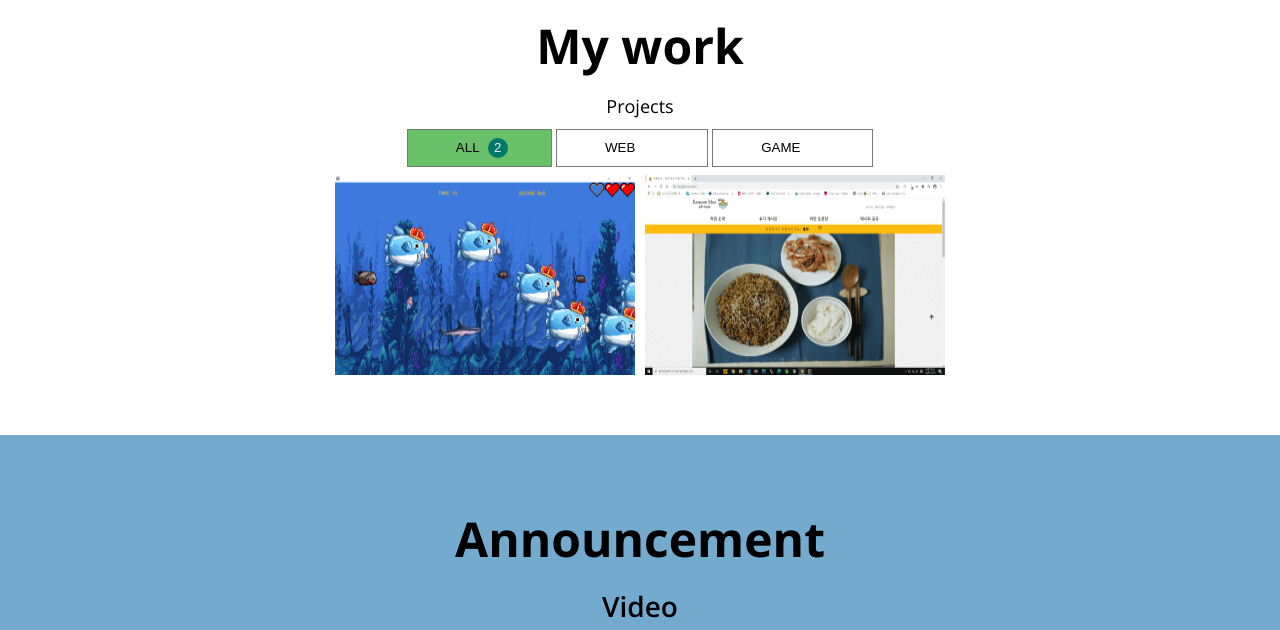
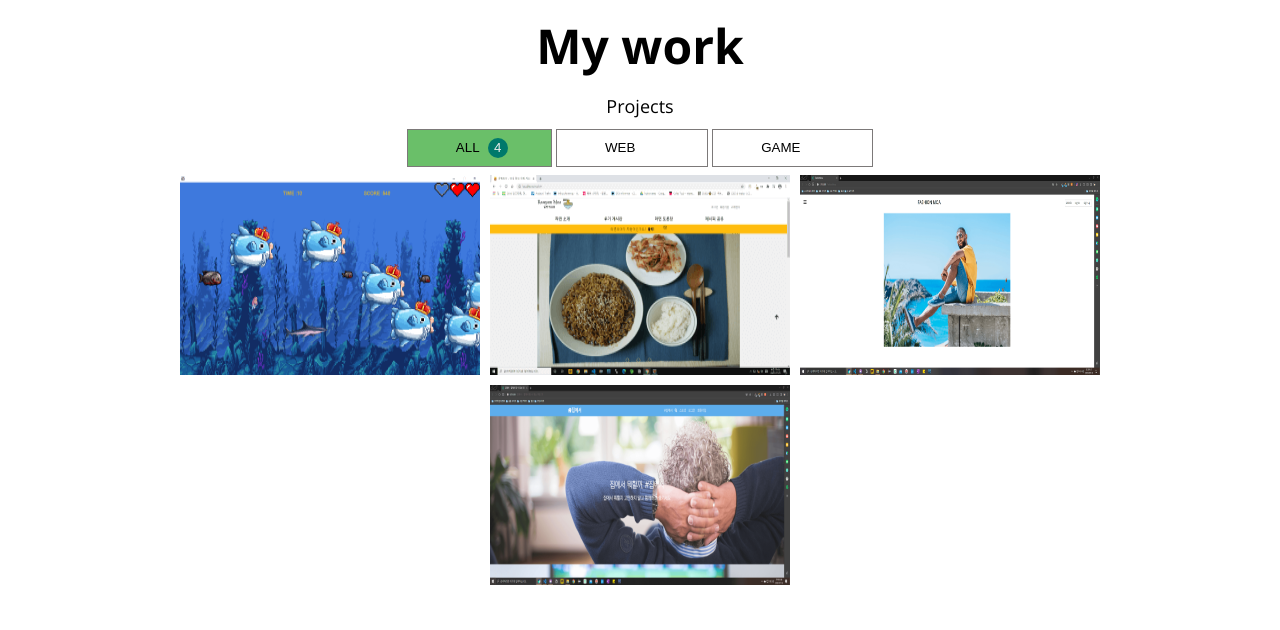
Before and after one commit to ByungyeonKim/portfolio, a plain HTML site: page index.html in a window 1280 px wide. Shown: the part 2120-2750 px from the top of the page. Drawn offline with nearby package versions, Linux system fonts and the light colour scheme.

Commit message:
HTML: Add projects

```diff
--- a/index.html
+++ b/index.html
@@ -209,10 +209,10 @@
       <h3>Projects</h3>
       <div class="work__categories">
         <button class="category__btn selected" data-filter="*">
-          All <span class="category__count">2</span>
+          All <span class="category__count">4</span>
         </button>
         <button class="category__btn" data-filter="web">
-          Web <span class="category__count">1</span>
+          Web <span class="category__count">3</span>
         </button>
         <button class="category__btn" data-filter="game">
           Game <span class="category__count">1</span>
@@ -249,41 +249,41 @@
           />
           <div class="project__description">
             <h3>First Web Project</h3>
-            <span>Web Project with Front-end and Back-end</span>
+            <span>Web Project with <br />Front-end and Back-end</span>
           </div>
         </a>
-        <!-- <a
-          href="https://github.com/ByungyeonKim/TheFirstWebPrj"
+        <a
+          href="https://github.com/ByungyeonKim/FashionMoaPrj"
           class="project"
           target="_blank"
           data-type="web"
         >
           <img
-            src="imgs/projects/ramyunmoa.png"
+            src="imgs/projects/fashionmoa.png"
             alt="WebProject"
             class="project__img"
           />
           <div class="project__description">
-            <h3>First Web Project</h3>
-            <span>Web Project with Front-end and Back-end</span>
+            <h3>Second Web Project ~ing</h3>
+            <span>Web Project with <br />Front-end and Back-end</span>
           </div>
         </a>
         <a
-          href="https://github.com/ByungyeonKim/TheFirstWebPrj"
+          href="https://github.com/ByungyeonKim/At-homePrj"
           class="project"
           target="_blank"
           data-type="web"
         >
           <img
-            src="imgs/projects/ramyunmoa.png"
+            src="imgs/projects/athome.png"
             alt="WebProject"
             class="project__img"
           />
           <div class="project__description">
-            <h3>First Web Project</h3>
-            <span>Web Project with Front-end and Back-end</span>
+            <h3>Personal Web Project ~ing</h3>
+            <span>Web Project with Front-end</span>
           </div>
-        </a> -->
+        </a>
       </div>
     </section>
 
```
Also changed, not shown: imgs/projects/athome.png (added), imgs/projects/fashionmoa.png (added).
